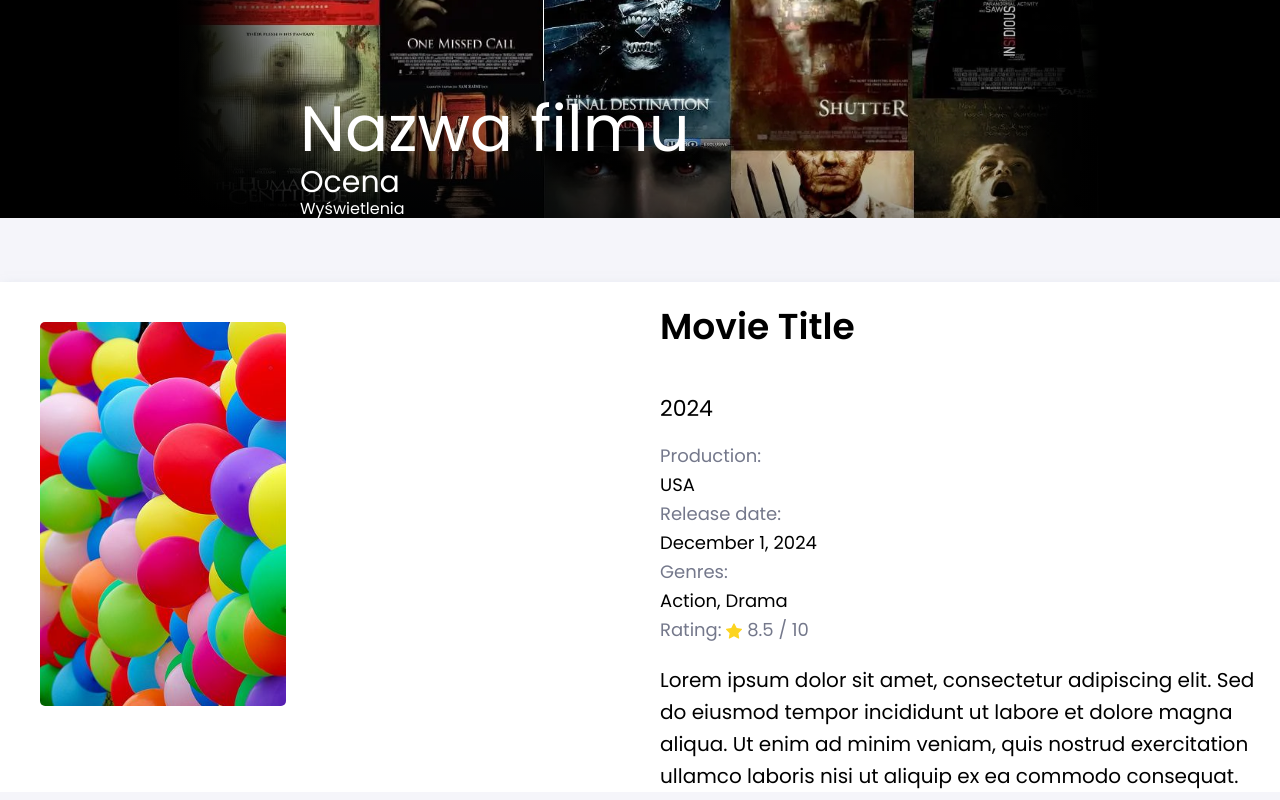
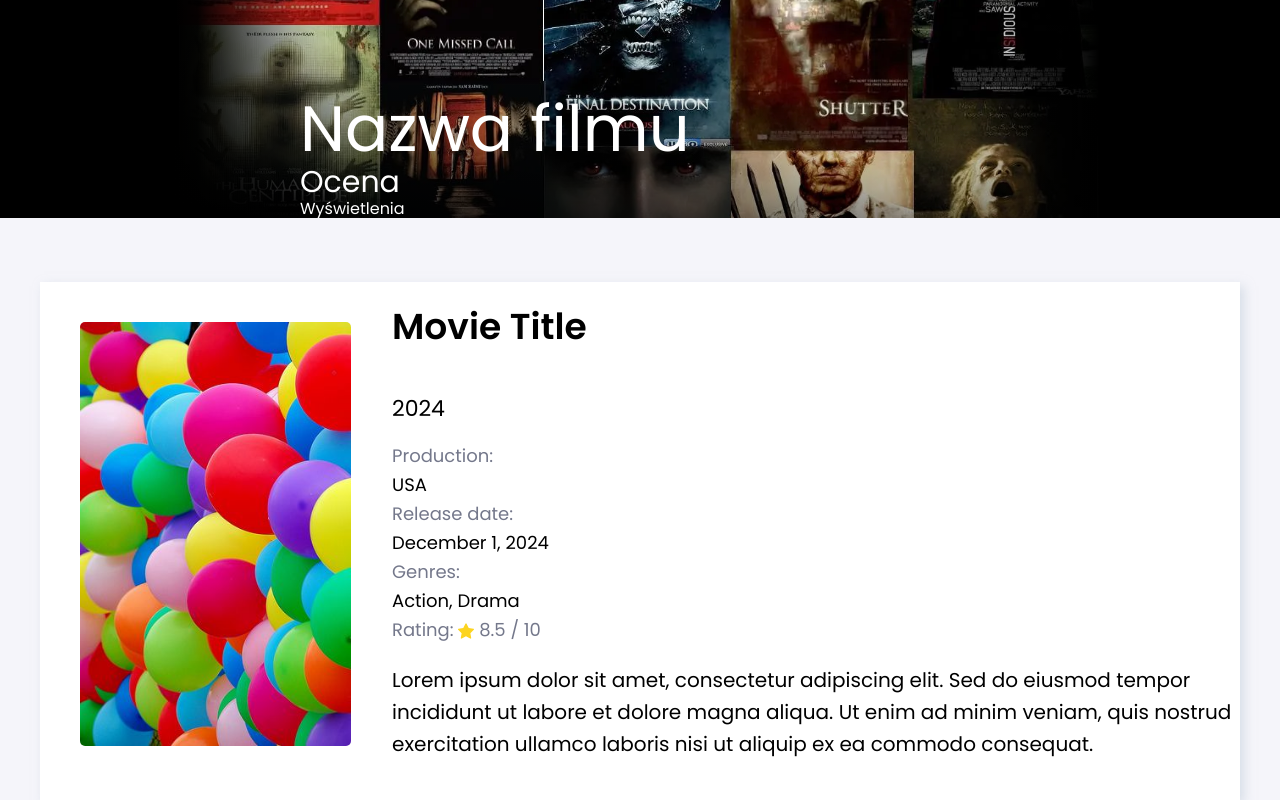
Before and after one commit to tomecky1/MovieBrowser, a React (Create React App) app: page / in a window 1280 px wide. Shown: the part 276-1076 px from the top of the page. Built offline with nearby package versions, Linux system fonts and the light colour scheme.

Commit message:
New styles in MovieDetails

```diff
--- a/src/features/MovieDetails/index.js
+++ b/src/features/MovieDetails/index.js
@@ -10,12 +10,14 @@ import {
   Label,
   MovieDescription,
   StarIcon,
+  ContainerExtra,
 } from "./styled";
 import movieDetailsImage from "./movieDetails.jpg";
 import starIcon from "../../icons/star.svg";
 
 export const MovieDetails = () => {
   return (
+    <ContainerExtra>
       <StyledMovieDetailsTile>
         <IconContainer>
           <Image src={movieDetailsImage} alt="Movie poster" />
@@ -47,5 +49,6 @@ export const MovieDetails = () => {
           </MovieDescription>
         </Details>
       </StyledMovieDetailsTile>
+    </ContainerExtra>
   );
 };
--- a/src/features/MovieDetails/styled.js
+++ b/src/features/MovieDetails/styled.js
@@ -1,15 +1,20 @@
 import styled from "styled-components";
 
+export const ContainerExtra = styled.main`
+  display: flex;
+  justify-content: center;
+`;
 export const StyledMovieDetailsTile = styled.div`
   max-width: 1368px;
-  margin: auto;
   box-shadow: 4px 4px 10px #bac7d580;
   background-color: ${({ theme }) => theme.color.white};
   display: grid;
   grid-gap: 40px;
   align-content: start;
   margin-top: 64px;
-  grid-template-columns: repeat(2, 1fr);
+  grid-template-columns: auto 1fr;
+  margin-left: 40px;
+  margin-right: 40px;
 
   @media (max-width: ${({ theme }) => theme.breakpoints.mobileMax}) {
     grid-template-columns: 1fr;
@@ -23,9 +28,9 @@ export const IconContainer = styled.div`
   align-items: center;
   justify-content: left;
   border-radius: 5px;
-  width: 100%;
+  width: 312px;
   height: 464px;
-  padding: 40px;
+  padding: 40px 40px 0px;
   background-color: ${({ theme }) => theme.color.white};
 `;
 
@@ -111,6 +116,7 @@ export const MovieDescription = styled.p`
   font-weight: 400;
   line-height: 32px;
   margin: 0;
+  padding-bottom: 40px;
 
   @media (max-width: ${({ theme }) => theme.breakpoints.mobileMax}) {
     font-size: 16px;
```
Lines whose indentation alone changed are shown as unchanged.
